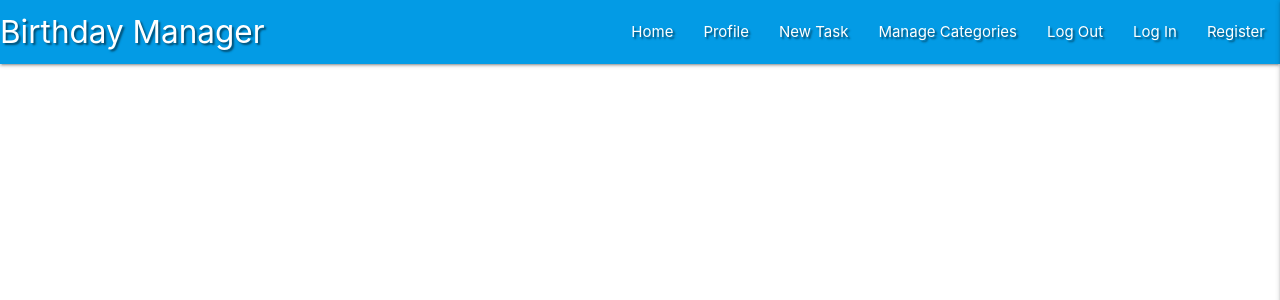
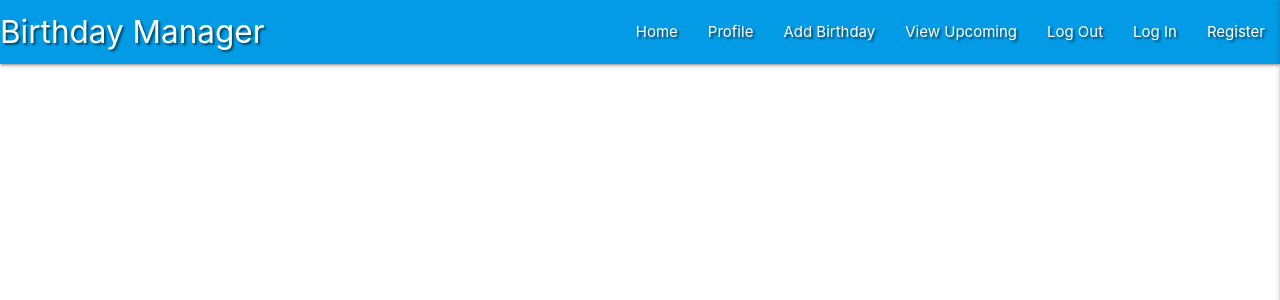
Before and after one commit to aoifemurfe/Workout_Roulette, a Flask app: page / in a window 1280 px wide. Shown: the top 300 px of the page. Run offline with Flask 2, Linux system fonts and the light colour scheme; data that the repository does not hold is empty; some libraries are stand-ins or nearby versions.

```diff
--- a/templates/base.html
+++ b/templates/base.html
@@ -19,8 +19,8 @@
 				<ul class="right hide-on-med-and-down">
 					<li><a href="{{ url_for('get_birthdays') }}">Home</a></li>
 					<li><a href="#">Profile</a></li>
-					<li><a href="#">New Task</a></li>
-					<li><a href="#">Manage Categories</a></li>
+					<li><a href="#">Add Birthday</a></li>
+					<li><a href="#">View Upcoming</a></li>
 					<li><a href="#">Log Out</a></li>
 					<li><a href="#">Log In</a></li>
 					<li><a href="#">Register</a></li>
```
